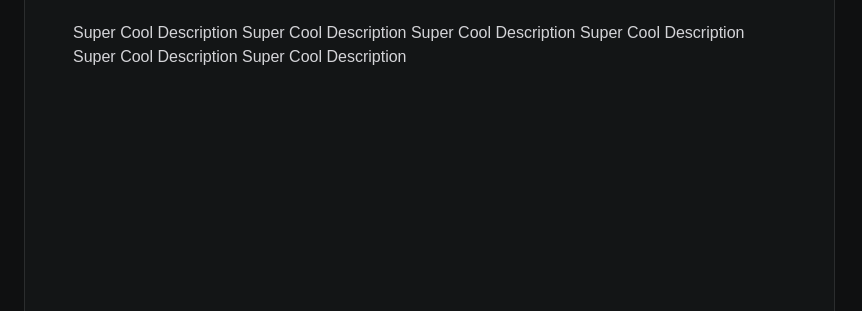
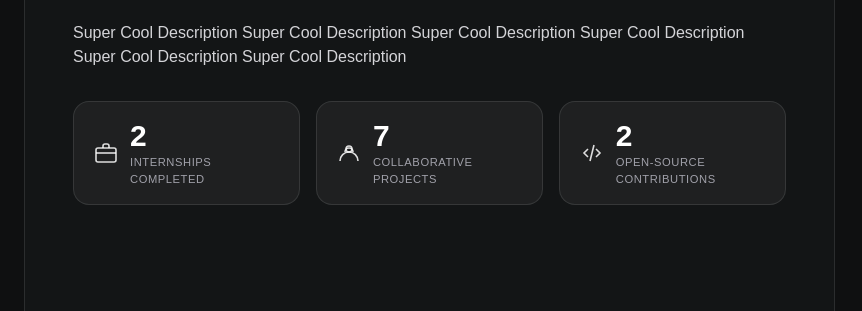
Before and after one commit to kvnfrr/kvnfrr.github.io, an Astro site: page / in a window 1280 px wide. Shown: the part 312-623 px from the top of the page, 0-862 px from the left. Built offline with nearby package versions, Linux system fonts and the light colour scheme; Astro itself is replaced by a stand-in of ours.

Commit message:
quick facts boxes

```diff
--- a/src/pages/index.astro
+++ b/src/pages/index.astro
@@ -89,7 +89,56 @@ const stacks = [
               Super Cool Description Super Cool Description Super Cool Description Super Cool Description
               Super Cool Description Super Cool Description
             </p>
-        </article>
+
+      <section id="quick-facts" class="mt-8">
+  <div class="grid grid-cols-1 sm:grid-cols-3 gap-4 max-w-3xl">
+    <!-- Internships -->
+    <div class="group rounded-2xl bg-white/5 border border-white/10 px-5 py-4 hover:bg-white/[0.07] transition">
+      <div class="flex items-center gap-3">
+        <!-- briefcase -->
+        <svg class="w-6 h-6 text-zinc-300" viewBox="0 0 24 24" fill="none" stroke="currentColor">
+          <path stroke-width="1.6" d="M9 7V5a2 2 0 0 1 2-2h2a2 2 0 0 1 2 2v2"/>
+          <rect x="2" y="7" width="20" height="14" rx="2" stroke-width="1.6"/>
+          <path stroke-width="1.6" d="M2 12h20"/>
+        </svg>
+        <div>
+          <div class="text-3xl font-extrabold text-white tabular-nums" data-countup data-target="2">2</div>
+          <div class="text-[11px] uppercase tracking-wide text-zinc-400">Internships Completed</div>
+        </div>
+      </div>
+    </div>
+
+    <!-- Collaborative Projects -->
+    <div class="group rounded-2xl bg-white/5 border border-white/10 px-5 py-4 hover:bg-white/[0.07] transition">
+      <div class="flex items-center gap-3">
+        <!-- users -->
+        <svg class="w-6 h-6 text-zinc-300" viewBox="0 0 24 24" fill="none" stroke="currentColor">
+          <path stroke-width="1.6" d="M16 11a4 4 0 1 0-8 0"/>
+          <circle cx="12" cy="8" r="3" stroke-width="1.6"/>
+          <path stroke-width="1.6" d="M3 20a6 6 0 0 1 18 0"/>
+        </svg>
+        <div>
+          <div class="text-3xl font-extrabold text-white tabular-nums" data-countup data-target="7">7</div>
+          <div class="text-[11px] uppercase tracking-wide text-zinc-400">Collaborative Projects</div>
+        </div>
+      </div>
+    </div>
+              <!-- Open Source Contributions -->
+              <div class="group rounded-2xl bg-white/5 border border-white/10 px-5 py-4 hover:bg-white/[0.07] transition">
+                <div class="flex items-center gap-3">
+                  <!-- code -->
+                  <svg class="w-6 h-6 text-zinc-300" viewBox="0 0 24 24" fill="none" stroke="currentColor">
+                    <path stroke-width="1.6" d="m8 16-4-4 4-4M16 8l4 4-4 4M14 4l-4 16"/>
+                  </svg>
+                  <div>
+                    <div class="text-3xl font-extrabold text-white tabular-nums" data-countup data-target="2">2</div>
+                    <div class="text-[11px] uppercase tracking-wide text-zinc-400">Open-Source Contributions</div>
+                  </div>
+                </div>
+              </div>
+            </div>
+          </section>
+      </article>
 
           <!-- Right photo card -->
           <aside class="col-span-12 lg:col-span-4 2xl:col-span-3 rounded-2xl bg-[#131516] border border-white/10 overflow-hidden h-[68vh] flex flex-col">
@@ -184,6 +233,7 @@ const stacks = [
 
     <!-- Styles for marquee + polish -->
     <style>
+      /* === Marquee Scroll Animation (legacy if reused later) === */
       @keyframes marquee-x {
         0%   { transform: translateX(0); }
         100% { transform: translateX(-50%); }
@@ -195,12 +245,62 @@ const stacks = [
         -webkit-mask-image: linear-gradient(90deg, transparent, #000 6%, #000 94%, transparent);
       }
 
+      /* === Scroll Arrow Floating Animation === */
       @keyframes bob {
         0%,100% { transform: translateY(0); }
         50%     { transform: translateY(-6px); }
       }
       .animate-bob { animation: bob 1.8s ease-in-out infinite; }
 
+      /* === Quick Facts Section Styling === */
+      #quick-facts {
+        display: flex;
+        justify-content: flex-start; /* Aligns boxes to the left */
+        margin-top: 2rem;
+        width: 100%;
+      }
+
+      #quick-facts .grid {
+        justify-content: flex-start;
+      }
+
+      #quick-facts .group {
+        background: rgba(255, 255, 255, 0.05);
+        border: 1px solid rgba(255, 255, 255, 0.1);
+        border-radius: 1rem;
+        padding: 1rem 1.25rem;
+        transition: background 0.2s ease, transform 0.2s ease;
+      }
+
+      #quick-facts .group:hover {
+        background: rgba(255, 255, 255, 0.07);
+        transform: translateY(-2px);
+      }
+
+      #quick-facts svg {
+        color: rgba(255, 255, 255, 0.85);
+        flex-shrink: 0;
+      }
+
+      #quick-facts .text-zinc-400 {
+        letter-spacing: 0.05em;
+        font-size: 0.7rem;
+        text-transform: uppercase;
+      }
+
+      #quick-facts .text-white {
+        font-weight: 800;
+      }
+
+      /* Adjust spacing for small screens */
+      @media (max-width: 640px) {
+        #quick-facts .group {
+          padding: 0.9rem 1rem;
+        }
+        #quick-facts .text-zinc-400 {
+          font-size: 0.65rem;
+        }
+      }
     </style>
   </body>
 </html>
```
